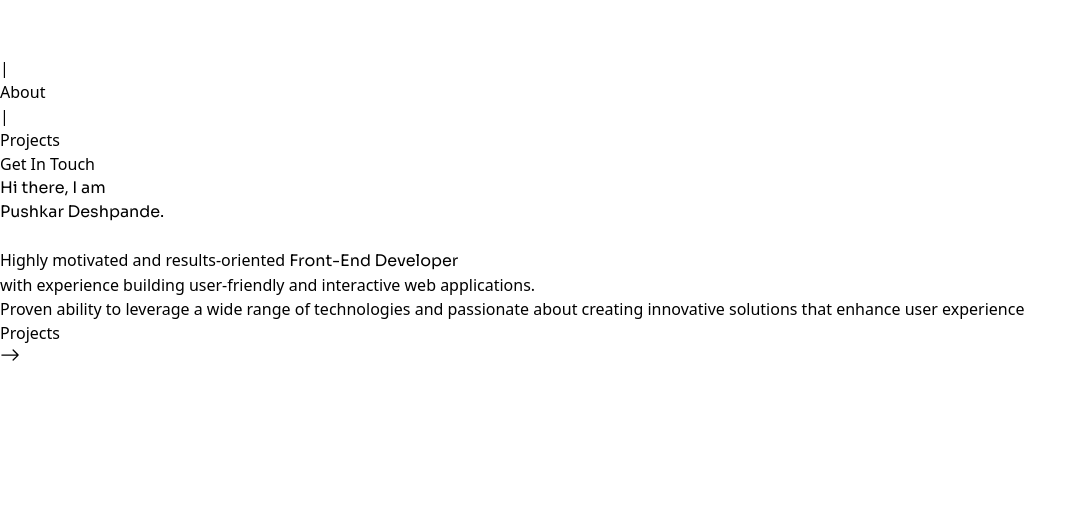
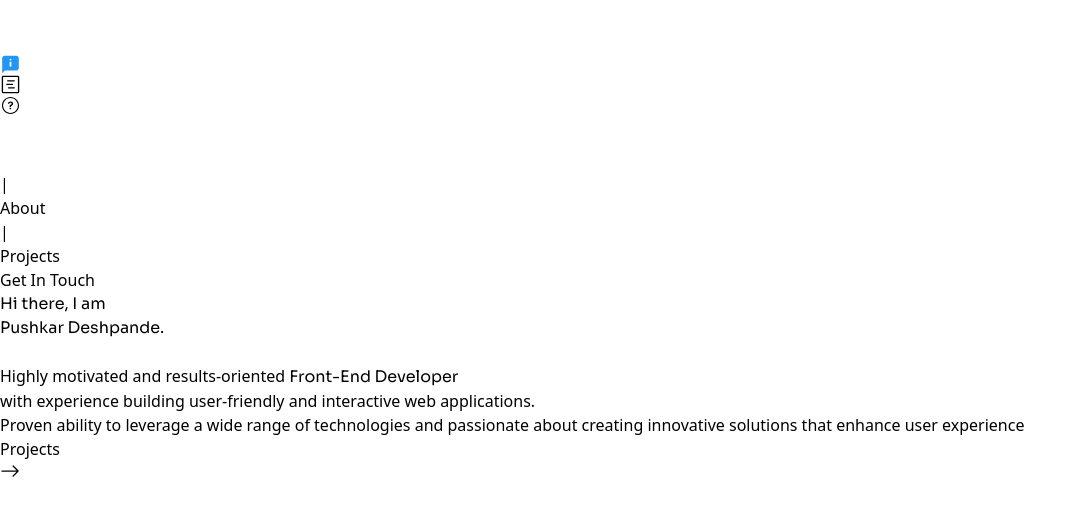
Before and after one commit to Pushkar2912/pushkars-portfolio, a React (Vite) app: page / in a window 1280 px wide. Shown: the top 516 px of the page, without its empty margins (0-1087 px from the left). Built offline with nearby package versions, Linux system fonts and the light colour scheme.

Commit message:
modified navSm

```diff
--- a/src/App.jsx
+++ b/src/App.jsx
@@ -6,6 +6,7 @@ import { PATHS } from './utils/paths'
 import About from './pages/About'
 import Projects from './pages/Projects'
 import Contacts from './pages/Contacts'
+import NavbarSm from './components/common/NavbarSm'
 
 const App = () => {
   return (
@@ -14,6 +15,7 @@ const App = () => {
 
       </div>
       <div className='app-cotainer-right flex-1'>
+        <NavbarSm />
         <Navbar / >
         <Routes>
         <Route path={PATHS.HOME} element={<Home />} />
--- a/src/components/common/Navbar.jsx
+++ b/src/components/common/Navbar.jsx
@@ -9,9 +9,10 @@ const Navbar = () => {
     return (
             <div
                 className="
-                flex justify-between items-center border-b p-6 border-gray-500
+                md:flex justify-between items-center border-b p-6 border-gray-500
                 sticky top-0 left-0 w-full bg-gray-800 z-10
                 bg-opacity-10 backdrop-blur-md
+                hidden
                 "
             >
                 <NavLink to={PATHS.HOME} className='nav-title text-white font-sans font-medium'>
@@ -32,7 +33,6 @@ const Navbar = () => {
                 </div>
                 <NavLink to={PATHS.CONTACT} className='text-gray-400 hover:text-white'>Get In Touch</NavLink>
             </div>
-
     )
 }
 
--- /dev/null
+++ b/src/components/common/NavbarSm.jsx
@@ -0,0 +1,39 @@
+import React from 'react'
+import { NavLink } from 'react-router-dom'
+import { IoHomeOutline } from "react-icons/io5";
+import { GoProjectRoadmap } from "react-icons/go";
+import { FcAbout } from "react-icons/fc";
+import { IoIosHelpCircleOutline } from "react-icons/io";
+import { PATHS } from '../../utils/paths';
+import { FaCode } from 'react-icons/fa6';
+
+const NavbarSm = () => {
+    return (
+        <div className='md:hidden lg:hidden  flex border-b p-6 border-gray-500
+        sticky top-0 left-0 w-full bg-gray-800 z-10
+        bg-opacity-10 backdrop-blur-md'>
+            <NavLink to={PATHS.HOME} className='nav-title text-white font-sans font-medium'>
+                <FaCode className='text-orange-600' size={32} />
+            </NavLink>
+            <div className='flex items-center justify-end w-full gap-4'>
+                <NavLink className='text-gray-400 hover:text-white  cursor-pointer' to={PATHS.HOME}>
+                    <IoHomeOutline className='text-gray-400' size={21} />
+                </NavLink>
+
+                <NavLink className='text-gray-400 hover:text-white  cursor-pointer' to={PATHS.ABOUT}>
+                    <FcAbout className='text-gray-400' size={21} />
+                </NavLink>
+
+                <NavLink className='text-gray-400 hover:text-white  cursor-pointer' to={PATHS.PROJECTS}>
+                    <GoProjectRoadmap className='text-gray-400' size={21} />
+                </NavLink>
+
+                <NavLink className='text-gray-400 hover:text-white  cursor-pointer' to={PATHS.CONTACT}>
+                    <IoIosHelpCircleOutline className='text-gray-400' size={21} />
+                </NavLink>
+            </div>
+        </div>
+    )
+}
+
+export default NavbarSm
```
Lines whose indentation alone changed are shown as unchanged.
